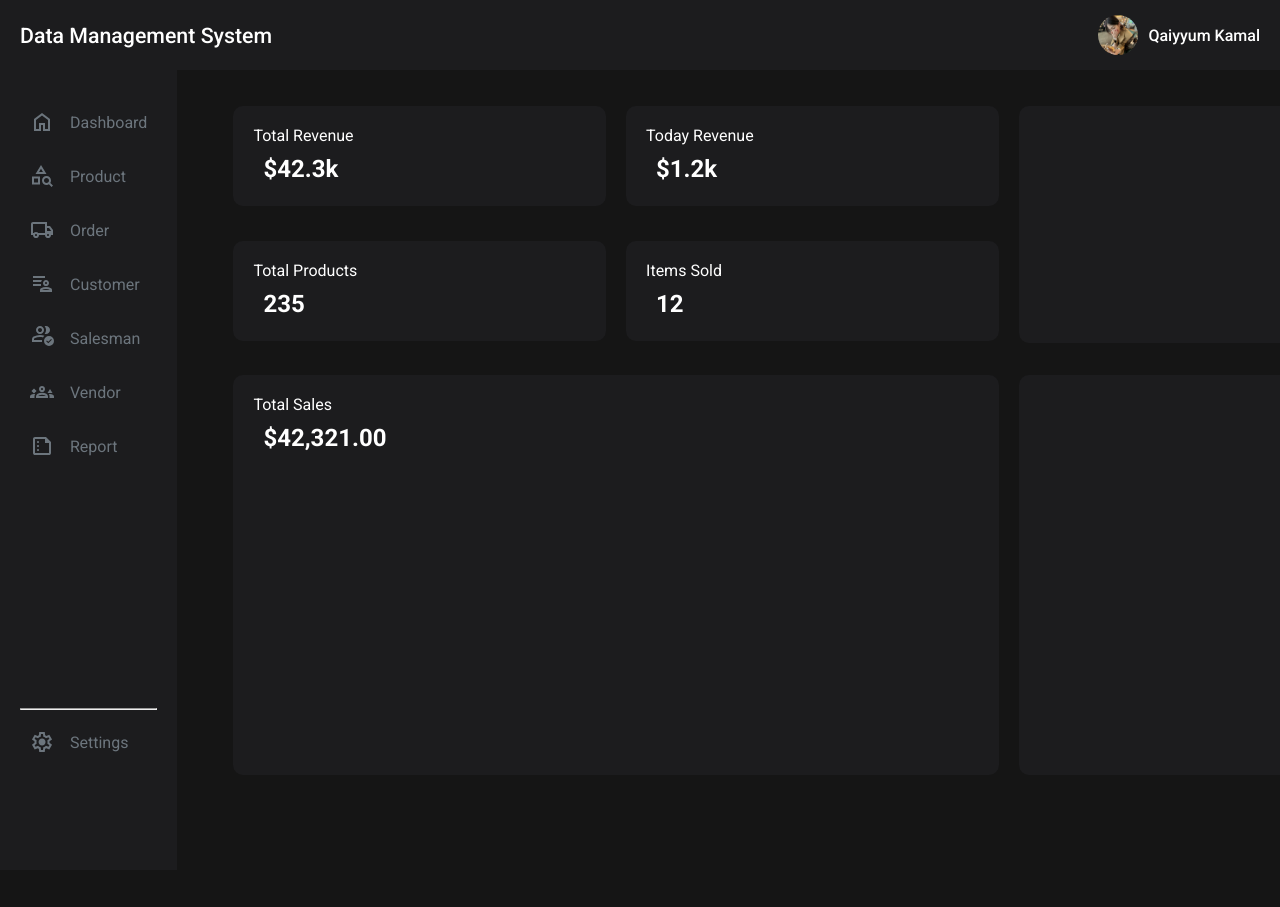
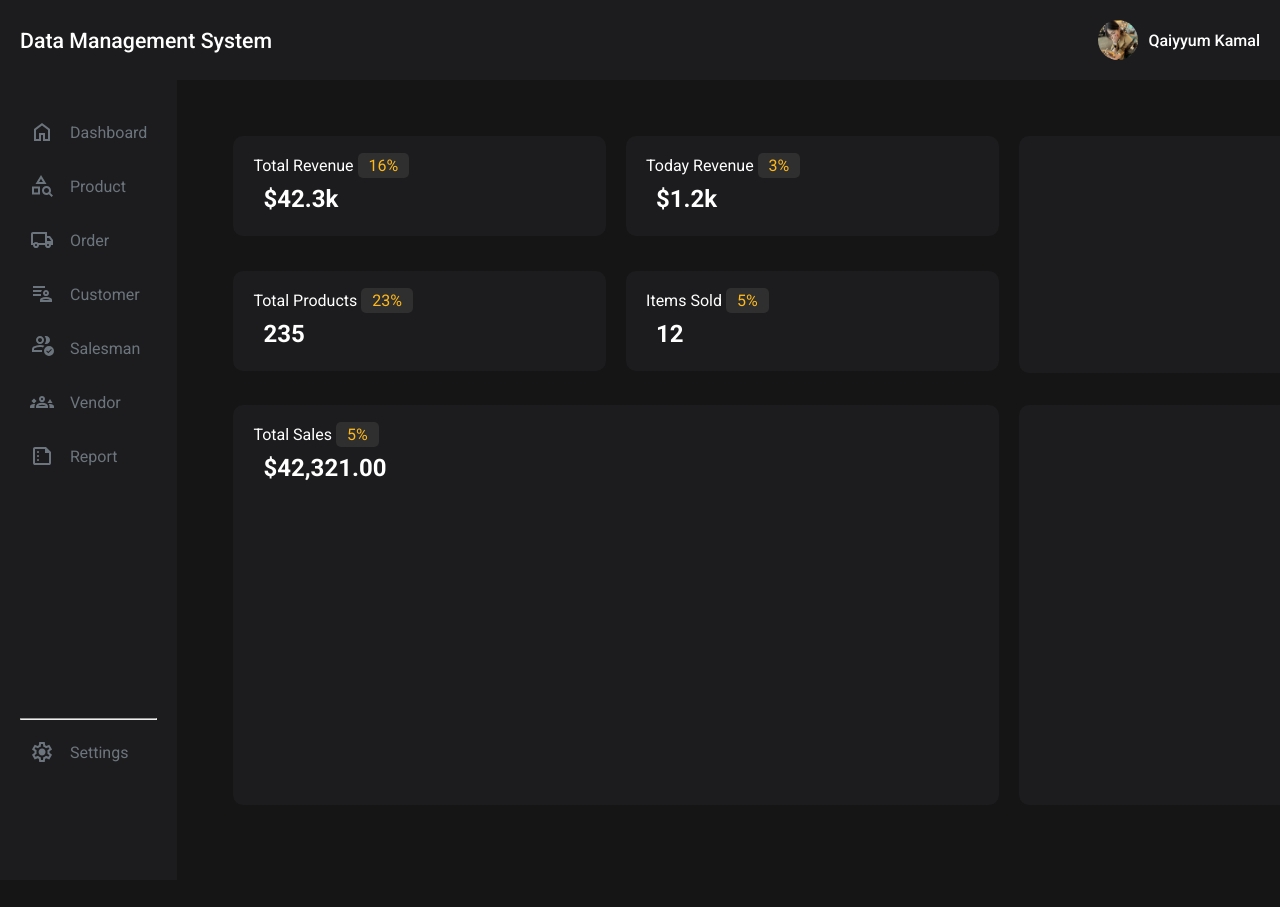
Before and after one commit to Qaiyyum47/E-commerce-Admin-Panel, a plain HTML site: page pages/index.html in a window 1280 px wide. Shown: the top 907 px of the page. Drawn offline with Linux system fonts and the light colour scheme.

Commit message:
Added simple analytics

```diff
--- a/pages/index.html
+++ b/pages/index.html
@@ -60,26 +60,31 @@
         </aside>
 
         <main class="dashboard-main">
+            <h1></h1>
             <div class="container">
                 <div class="con-left">
                     <div class="con-top">
                         <div class="square">Total Revenue
+                            <span class="ana">16%</span>
                             <h2>$42.3k</h2>
                         </div>
                         <div class="square">Today Revenue
+                            <span class="ana">3%</span>
                             <h2>$1.2k</h2>
                         </div>
                         <div class="square">Total Products
+                            <span class="ana">23%</span>
                             <h2>235</h2>
                         </div>
                         <div class="square">Items Sold
+                            <span class="ana">5%</span>
                             <h2>12</h2>
                         </div>
                     </div>
 
                     <div class="con-bottom">
-                        <div class="analytic-card">
-                            <p>Total Sales</p>
+                        <div class="analytic-card">Total Sales
+                            <span class="ana">5%</span>
                             <h2>$42,321.00</h2>
                         </div>
                     </div>
--- a/pages/styles.css
+++ b/pages/styles.css
@@ -18,7 +18,7 @@ body {
     display: flex;
     justify-content: space-between;
     align-items: center;
-    height: 70px;
+    height: 80px;
     padding: 10px 20px;
 }
 
@@ -26,6 +26,7 @@ body {
     display: flex; /* Use flexbox for logo */
     align-items: center; /* Center items vertically */
     font-size: 16pt;
+    margin-right: 20px;
 }
 
 .logo img{
@@ -37,7 +38,7 @@ body {
 }
 
 .profile {
-    margin-left: 10px;
+    margin-left: 20px;
     display: flex;
     align-items: center;
 }
@@ -155,8 +156,6 @@ body {
 }
 
 .analytic-card {
-    display: flex;
-    flex-direction: column; /* Stack content vertically */
     width: 100%;
     height: 400px; /* Set a fixed height */
     background-color: #1C1C1E;
@@ -169,6 +168,13 @@ body {
     padding:10px;
 }
 
+
+.ana {
+    background-color: #2f2f30;
+    color: #FFB91B;
+    border-radius: 5px;
+    padding: 3px 11px 3px 11px;
+}
 
 .con-right {
     display: flex;
```
Also changed, not shown: img/Salesman.svg (renamed from icons/Salesman.svg).
